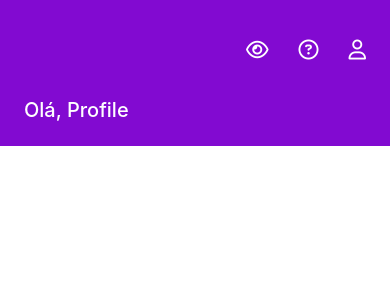
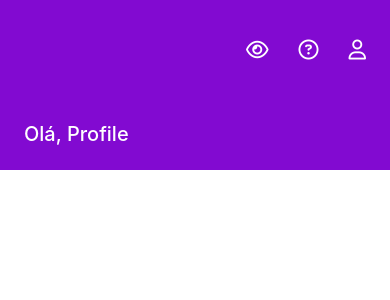
Before and after one commit to gerssivaldosantos/nubank-clone-react-native, a React Native app: screen / in a window 390 px wide. Shown: the top 300 px of the page. Built offline with nearby package versions, Linux system fonts and the light colour scheme.

Commit message:
feat: add margin top in title

```diff
--- a/src/components/ProfileHeader/Title/styles.ts
+++ b/src/components/ProfileHeader/Title/styles.ts
@@ -5,4 +5,5 @@ export const Container = styled.Text`
     font-size: ${fontSize.xl}px;
     color: white;
     font-weight: 500;
+    margin-top: ${fontSize['2xl']}px;;
 `
```
